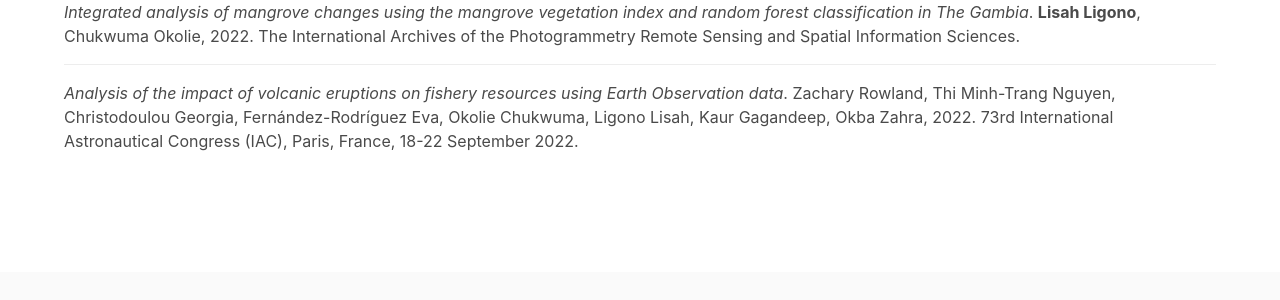
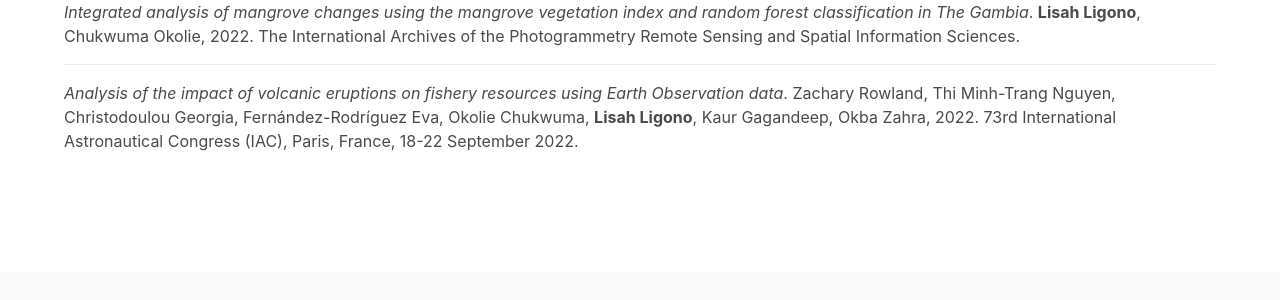
Before and after one commit to lisahligono/lisahligono.github.io, a Jekyll site: the page built from _pages/publications.html, in a window 1280 px wide. Shown: the part 466-766 px from the top of the page. Built offline with Jekyll 4.4.1, drawn with Linux system fonts in a browser that asks for light colours; nearby versions of some CDN libraries; a style sheet for code colours, icons or effects is not loaded.

```diff
--- a/_data/publications.yml
+++ b/_data/publications.yml
@@ -36,7 +36,7 @@
     - Christodoulou Georgia
     - Fernández-Rodríguez Eva
     - Okolie Chukwuma
-    - Ligono Lisah
+    - Lisah Ligono
     - Kaur Gagandeep
     - Okba Zahra
   year: 2022
```
